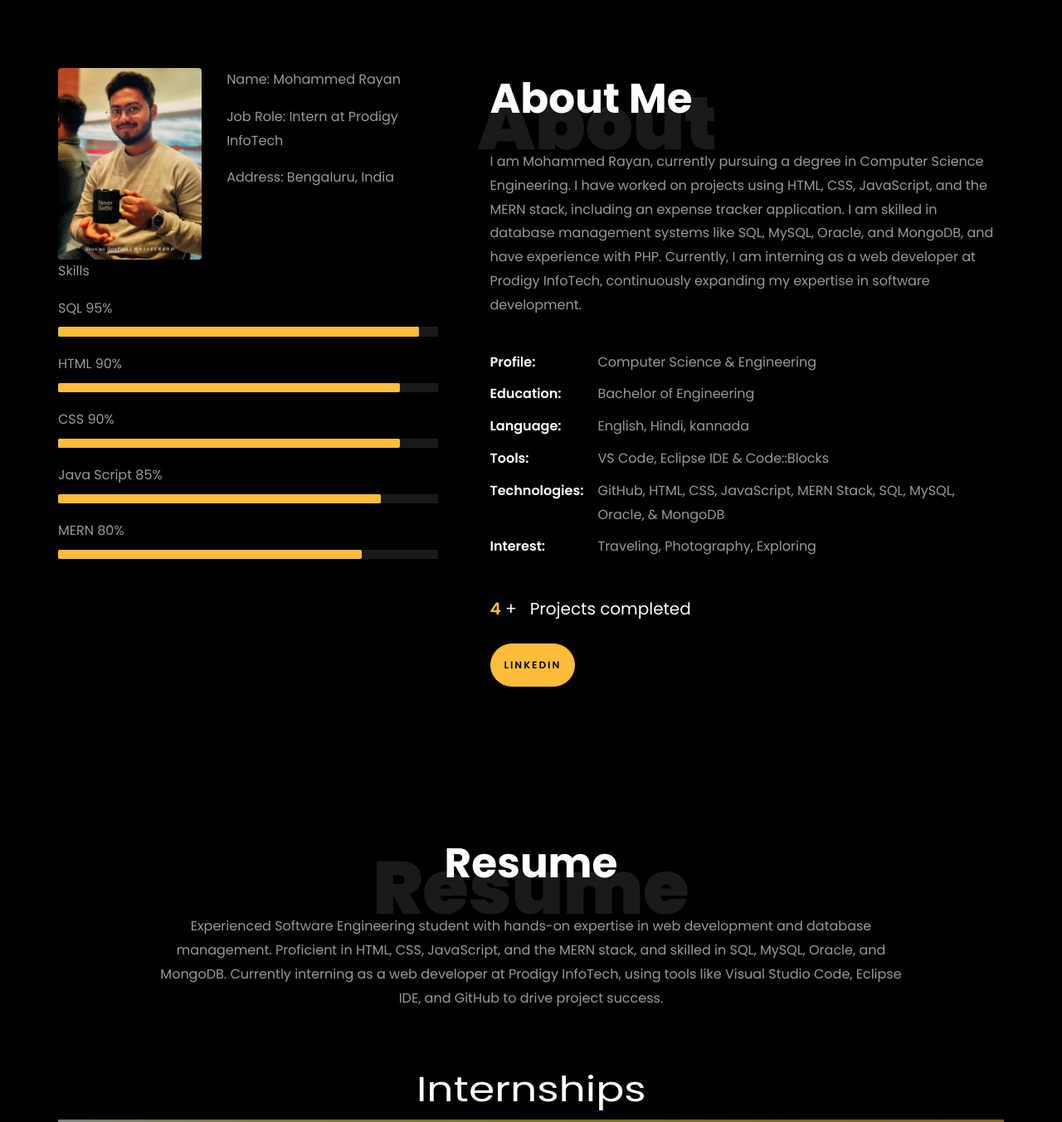
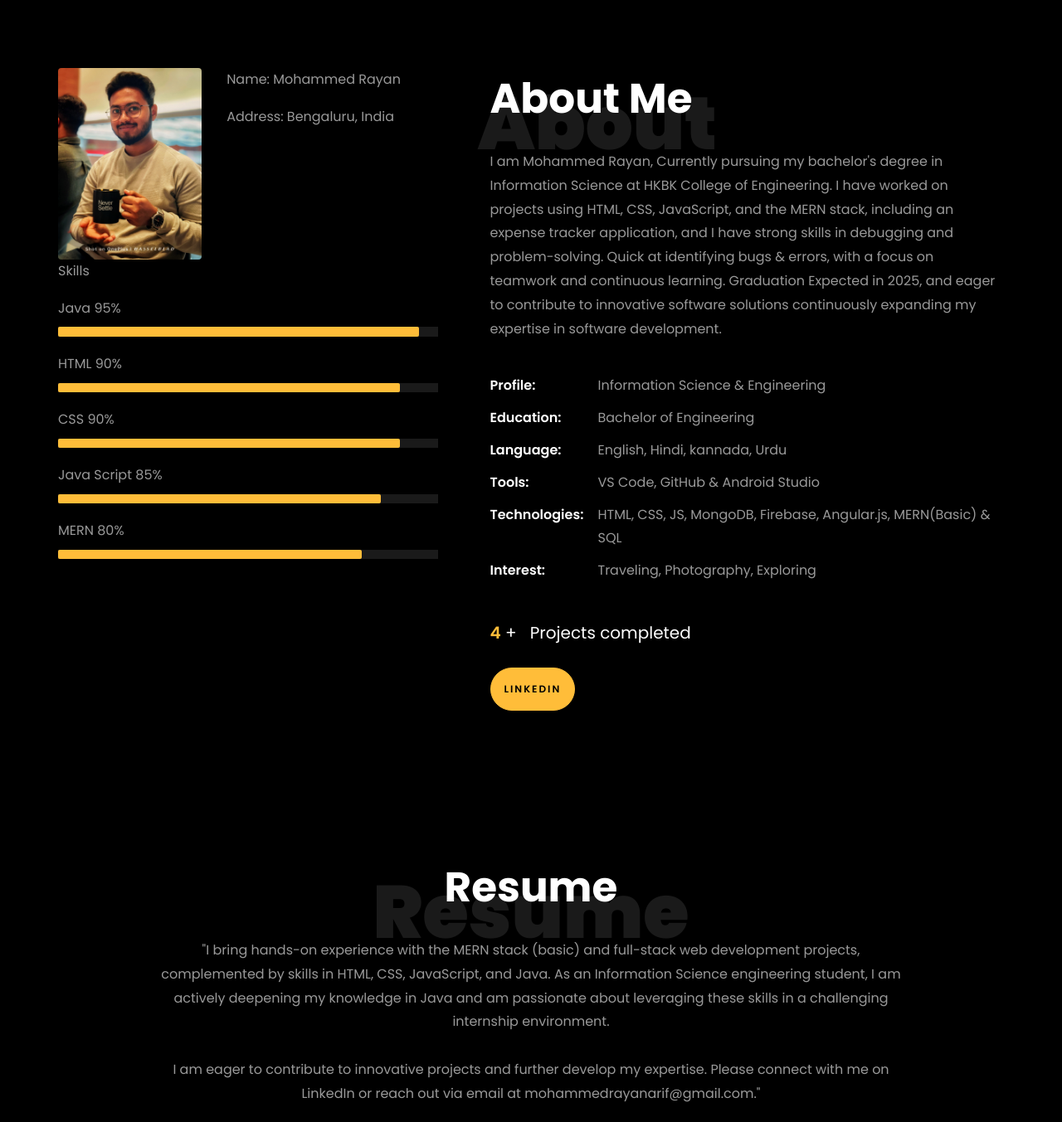
Before and after one commit to sheriffrayan/Personal-Portfolio, a plain HTML site: page index.html in a window 1280 px wide. Shown: the part 780-2133 px from the top of the page at 83% size. Drawn offline with Linux system fonts and the light colour scheme; animation ran at ten frames a second; files whose address does not match are found by name.

Commit message:
Updated portfolio content

```diff
--- a/index.html
+++ b/index.html
@@ -220,7 +220,7 @@
 									<div class="col-sm-6 col-md-7">
 									  <div class="about-info">
 										<p><span class="title-s">Name: </span> <span>Mohammed Rayan</span></p>
-										<p><span class="title-s">Job Role: </span> <span>Intern at Prodigy InfoTech</span></p>
+										<!-- <p><span class="title-s">Job Role: </span> <span>Intern at Prodigy InfoTech</span></p> -->
 
 										<p><span class="title-s">Address: </span> <span>Bengaluru, India</span></p>
 									  </div>
@@ -229,7 +229,7 @@
 
 								<div class="skill-mf">
 									<p class="title-s">Skills</p>
-									<span>SQL</span> <span class="pull-right">95%</span>
+									<span>Java</span> <span class="pull-right">95%</span>
 									<div class="progress">
 										<div class="progress-bar" role="progressbar" style="width: 95%;" aria-valuenow="95" aria-valuemin="0"
 											aria-valuemax="100"></div>
@@ -270,19 +270,19 @@
 								<h1 class="big">About</h1>
 								<h2 class="mb-4">About Me</h2>
 
-								<p>I am Mohammed Rayan, currently pursuing a degree in Computer Science Engineering.
+								<p>I am Mohammed Rayan, Currently pursuing my bachelor's degree in Information Science at HKBK College of Engineering.
 									I have worked on projects using HTML, CSS, JavaScript, and the MERN stack, including
-									 an expense tracker application. I am skilled in database management systems like SQL,
-									  MySQL, Oracle, and MongoDB, and have experience with PHP. Currently, I am interning as
-									  a web developer at Prodigy InfoTech, continuously expanding my expertise in software
+									 an expense tracker application, and I have strong skills in debugging and problem-solving. Quick at identifying bugs & errors,
+									 with a focus on teamwork and continuous learning. Graduation Expected in 2025,
+									  and eager to contribute to innovative software solutions continuously expanding my expertise in software
 									  development.</p>
 								<ul class="about-info mt-4 px-md-0 px-2">
-									<li class="d-flex"><span>Profile:</span> <span>Computer Science &amp; Engineering</span></li>
+									<li class="d-flex"><span>Profile:</span> <span>Information Science &amp; Engineering</span></li>
 
 									<li class="d-flex"><span>Education:</span> <span>Bachelor of Engineering</span></li>
-									<li class="d-flex"><span>Language:</span> <span>English, Hindi, kannada</span></li>
-									<li class="d-flex"><span>Tools:</span> <span>VS Code, Eclipse IDE &amp; Code::Blocks</span></li>
-									<li class="d-flex"><span>Technologies:</span> <span>GitHub, HTML, CSS, JavaScript, MERN Stack, SQL, MySQL, Oracle, &amp; MongoDB</span></li>
+									<li class="d-flex"><span>Language:</span> <span>English, Hindi, kannada, Urdu</span></li>
+									<li class="d-flex"><span>Tools:</span> <span>VS Code, GitHub &amp; Android Studio</span></li>
+									<li class="d-flex"><span>Technologies:</span> <span>HTML, CSS, JS, MongoDB, Firebase, Angular.js, MERN(Basic)  &amp; SQL </span></li>
 									<li class="d-flex"><span>Interest:</span> <span>Traveling, Photography, Exploring</span></li>
 
 								</ul>
@@ -314,10 +314,10 @@
           <div class="col-md-10 heading-section text-center ftco-animate">
           	<h1 class="big big-2">Resume</h1>
             <h2 class="mb-4">Resume</h2>
-            <p>Experienced Software Engineering student with hands-on expertise in web development and database management.
-				Proficient in HTML, CSS, JavaScript, and the MERN stack, and skilled in SQL, MySQL, Oracle, and
-				 MongoDB. Currently interning as a web developer at Prodigy InfoTech, using tools like Visual
-				 Studio Code, Eclipse IDE, and GitHub to drive project success.</p>
+            <p>  "I bring hands-on experience with the MERN stack (basic) and full-stack web development projects, complemented by skills in HTML, CSS, JavaScript,
+				 and Java. As an Information Science engineering student, I am actively deepening my knowledge in Java and am passionate about leveraging these skills in a challenging internship environment. <br>  <br>
+
+				I am eager to contribute to innovative projects and further develop my expertise. Please connect with me on LinkedIn or reach out via email at mohammedrayanarif@gmail.com."</p>
           </div>
         </div>
 
@@ -394,7 +394,7 @@
 
     		<div class="row justify-content-center mt-5">
     			<div class="col-md-6 text-center ftco-animate">
-    				<p><a href="https://drive.google.com/file/d/1-UdTpzxC0ULS2bvNCDP1PX5J8Sqy9zSq/view?usp=sharing" class="btn btn-primary py-4 px-5">Download CV</a></p>
+    				<p><a href="https://drive.google.com/file/d/1-fHz3q0rWsuBsYjYph4AeU8AwLrnUqIC/view?usp=sharing" class="btn btn-primary py-4 px-5">Download CV</a></p>
 
     			</div>
     		</div>
@@ -568,7 +568,7 @@
           			<span class="icon-globe"></span>
           		</div>
           		<h3 class="mb-4">Download Resume</h3>
-				  <p><a href="https://drive.google.com/file/d/1-UdTpzxC0ULS2bvNCDP1PX5J8Sqy9zSq/view?usp=sharing">Resume Link</a></p>
+				  <p><a href="https://drive.google.com/file/d/1-fHz3q0rWsuBsYjYph4AeU8AwLrnUqIC/view?usp=sharing">Resume Link</a></p>
 
 	          </div>
           </div>
```
Also changed, not shown: images/about.png (deleted).
